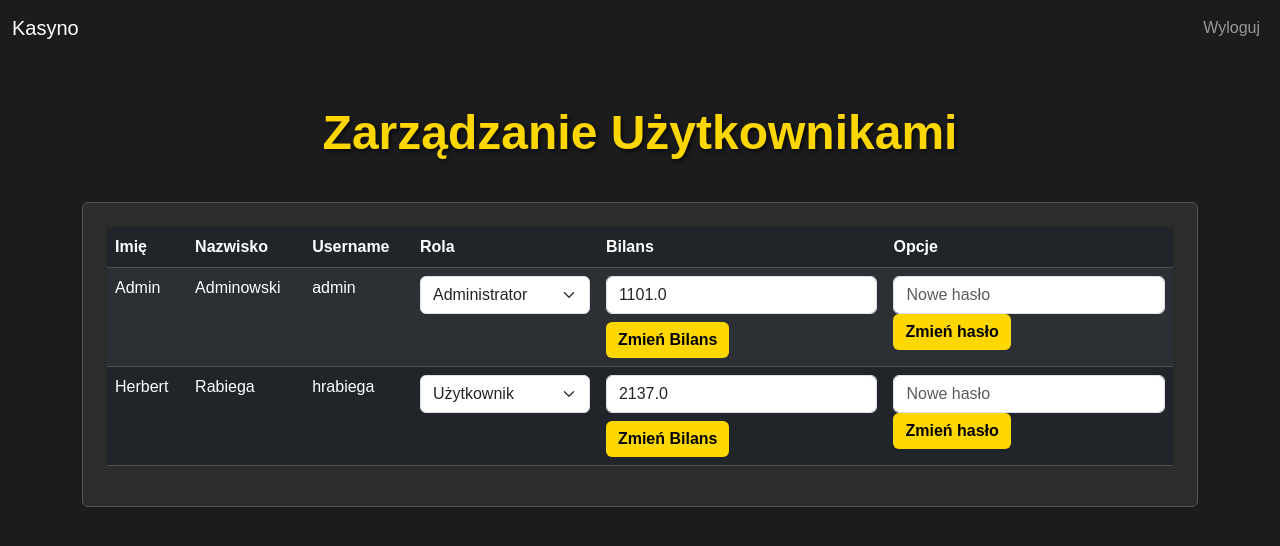
After one commit to hrabiega/git-sggw, a Flask app: page /admin_users in a window 1280 px wide. The commit adds this page. Shown: the top 546 px of the page. Run offline with Flask 3, Linux system fonts and the light colour scheme.

Commit message:
dodanie administratora i panelu admina (zmiana rzeczy u uzytkownikow)

```diff
--- a/main.py
+++ b/main.py
@@ -1,8 +1,7 @@
 from flask import Flask, render_template, request, redirect, url_for, session, flash
 from flask_sqlalchemy import SQLAlchemy
 from flask_bcrypt import Bcrypt
-from datetime import datetime, timedelta
-import random
+from datetime import datetime
 
 # Inicjalizacja aplikacji Flask
 def create_app():
@@ -172,11 +171,21 @@ def change_password():
     flash('Hasło zostało zmienione.', 'success')
     return redirect(url_for('account'))
 
+
 @app.route('/logout')
 def logout():
     session.clear()  # Usuwa wszystkie dane sesji
     flash('Zostałeś wylogowany.', 'success')
     return redirect(url_for('home'))  # Przekierowanie na stronę główną lub stronę logowania
+
+@app.route('/admin_panel')
+def admin_panel():
+    if 'user_id' not in session or session['role'] != 'admin':
+        flash('Brak dostępu!', 'danger')
+        return redirect(url_for('home'))
+
+    # Tutaj możesz dodać logikę, którą chcesz, żeby była widoczna w panelu admina
+    return render_template('admin_panel.html')
 
 @app.route('/admin', methods=['GET', 'POST'])
 def admin():
@@ -187,10 +196,66 @@ def admin():
     users = User.query.all()
     return render_template('admin.html', users=users)
 
+@app.route('/change_role/<int:user_id>', methods=['POST'])
+def change_role(user_id):
+    user = User.query.get(user_id)
+    if user:
+        user.role = request.form['role']
+        db.session.commit()
+        flash('Rola użytkownika została zmieniona.', 'success')
+    return redirect(url_for('admin_users'))
+
+@app.route('/change_balance/<int:user_id>', methods=['POST'])
+def change_balance(user_id):
+    user = User.query.get(user_id)
+    if user:
+        user.balance = request.form['balance']
+        db.session.commit()
+        flash('Bilans użytkownika został zmieniony.', 'success')
+    return redirect(url_for('admin_users'))
+
+@app.route('/change_password_user/<int:user_id>', methods=['POST'])
+def change_password_user(user_id):
+    user = User.query.get(user_id)
+    if user:
+        hashed_password = bcrypt.generate_password_hash(request.form['new_password']).decode('utf-8')
+        user.password = hashed_password
+        db.session.commit()
+        flash('Hasło użytkownika zostało zmienione.', 'success')
+    return redirect(url_for('admin_users'))
+
+@app.route('/admin_users')
+def admin_users():
+    users = User.query.all()
+    return render_template('admin_users.html', users=users)
+
+@app.route('/admin_stats')
+def admin_stats():
+    # Tutaj musisz dodać logikę do generowania statystyk kasyna
+    # Może to być ogólna suma wygranych, przegranych itp.
+    return render_template('admin_stats.html')
+
+
 # Obsługa bazy danych
 @app.before_request
 def setup_database():
     db.create_all()
 
+    # Dodanie domyślnego admina, jeśli tabela jest pusta
+    if User.query.count() == 0:
+        # Tworzenie użytkownika admin
+        hashed_password = bcrypt.generate_password_hash('admin123').decode('utf-8')
+        admin_user = User(
+            first_name='Admin',
+            last_name='Adminowski',
+            username='admin',
+            password=hashed_password,
+            birth_date=datetime(1980, 1, 1),  # ustawienie pełnoletności
+            role='admin'
+        )
+        db.session.add(admin_user)
+        db.session.commit()
+        print('Dodano domyślnego użytkownika admin')
+
 if __name__ == '__main__':
     app.run(debug=True)
--- a/templates/account.html
+++ b/templates/account.html
@@ -54,6 +54,10 @@
                     <p><strong>Imię i nazwisko:</strong> {{ user.first_name }} {{ user.last_name }}</p>
                     <p><strong>Data urodzenia:</strong> {{ user.birth_date.strftime('%Y-%m-%d') }}</p>
                     <p><strong>Twój balans:</strong> {{ user.balance }} PLN</p>
+                    <!-- Przycisk do panelu admina, jeśli użytkownik jest adminem -->
+                    {% if user.role == 'admin' %}
+                    <a href="/admin_panel" class="btn btn-primary w-100 mt-3">Panel Administracyjny</a>
+                    {% endif %}
                 </div>
             </div>
             <!-- Wpłatomat -->
--- /dev/null
+++ b/templates/admin_users.html
@@ -0,0 +1,102 @@
+<!DOCTYPE html>
+<html lang="en">
+<head>
+    <meta charset="UTF-8">
+    <meta name="viewport" content="width=device-width, initial-scale=1.0">
+    <title>Użytkownicy - Panel Administracyjny</title>
+    <link href="https://cdn.jsdelivr.net/npm/bootstrap@5.3.0-alpha1/dist/css/bootstrap.min.css" rel="stylesheet">
+    <style>
+        body {
+            background-color: #1c1c1c;
+            color: #f5f5f5;
+            font-family: 'Arial', sans-serif;
+        }
+        h1 {
+            color: gold;
+            text-shadow: 2px 2px 4px rgba(0, 0, 0, 0.7);
+            font-size: 48px;
+            font-weight: bold;
+            margin-bottom: 40px;
+        }
+        .card {
+            background-color: #2c2c2c;
+            border: 1px solid #555;
+        }
+        .table thead {
+            background-color: #333;
+        }
+        .btn-primary {
+            background-color: gold;
+            border: none;
+            color: black;
+            font-weight: bold;
+        }
+        .btn-primary:hover {
+            background-color: darkorange;
+        }
+    </style>
+</head>
+<body>
+    <nav class="navbar navbar-expand-lg navbar-dark">
+        <div class="container-fluid">
+            <a class="navbar-brand" href="/casino">Kasyno</a>
+            <ul class="navbar-nav ms-auto">
+                <li class="nav-item">
+                    <a class="nav-link" href="/logout">Wyloguj</a>
+                </li>
+            </ul>
+        </div>
+    </nav>
+    <div class="container mt-5">
+        <h1 class="text-center">Zarządzanie Użytkownikami</h1>
+
+        <!-- Tabela użytkowników -->
+        <div class="card p-4">
+            <table class="table table-dark table-striped">
+                <thead>
+                    <tr>
+                        <th>Imię</th>
+                        <th>Nazwisko</th>
+                        <th>Username</th>
+                        <th>Rola</th>
+                        <th>Bilans</th>
+                        <th>Opcje</th>
+                    </tr>
+                </thead>
+                <tbody>
+                    {% for user in users %}
+                    <tr>
+                        <td>{{ user.first_name }}</td>
+                        <td>{{ user.last_name }}</td>
+                        <td>{{ user.username }}</td>
+                        <td>
+                            <form action="/change_role/{{ user.id }}" method="POST">
+                                <select name="role" class="form-select" onchange="this.form.submit()">
+                                    <option value="user" {% if user.role == 'user' %} selected {% endif %}>Użytkownik</option>
+                                    <option value="admin" {% if user.role == 'admin' %} selected {% endif %}>Administrator</option>
+                                </select>
+                            </form>
+                        </td>
+                        <td>
+                            <form action="/change_balance/{{ user.id }}" method="POST">
+                                <input type="number" class="form-control" name="balance" value="{{ user.balance }}" step="0.01" min="0" required>
+                                <button type="submit" class="btn btn-primary mt-2">Zmień Bilans</button>
+                            </form>
+                        </td>
+                        <td>
+                            <!-- Formularz zmiany hasła -->
+                            <form action="{{ url_for('change_password_user', user_id=user.id) }}" method="POST">
+                                <input type="password" name="new_password" class="form-control" required placeholder="Nowe hasło">
+                                <button type="submit" class="btn btn-primary">Zmień hasło</button>
+                            </form>
+                        </td>
+                    </tr>
+                    {% endfor %}
+                </tbody>
+            </table>
+        </div>
+    </div>
+
+    <script src="https://cdn.jsdelivr.net/npm/bootstrap@5.3.0-alpha1/dist/js/bootstrap.bundle.min.js"></script>
+</body>
+</html>
```
Also changed, not shown: templates/admin_panel.html (+60 -34 lines), templates/admin_stats.html (added, +58 -0 lines), instance/casino.db (added).
